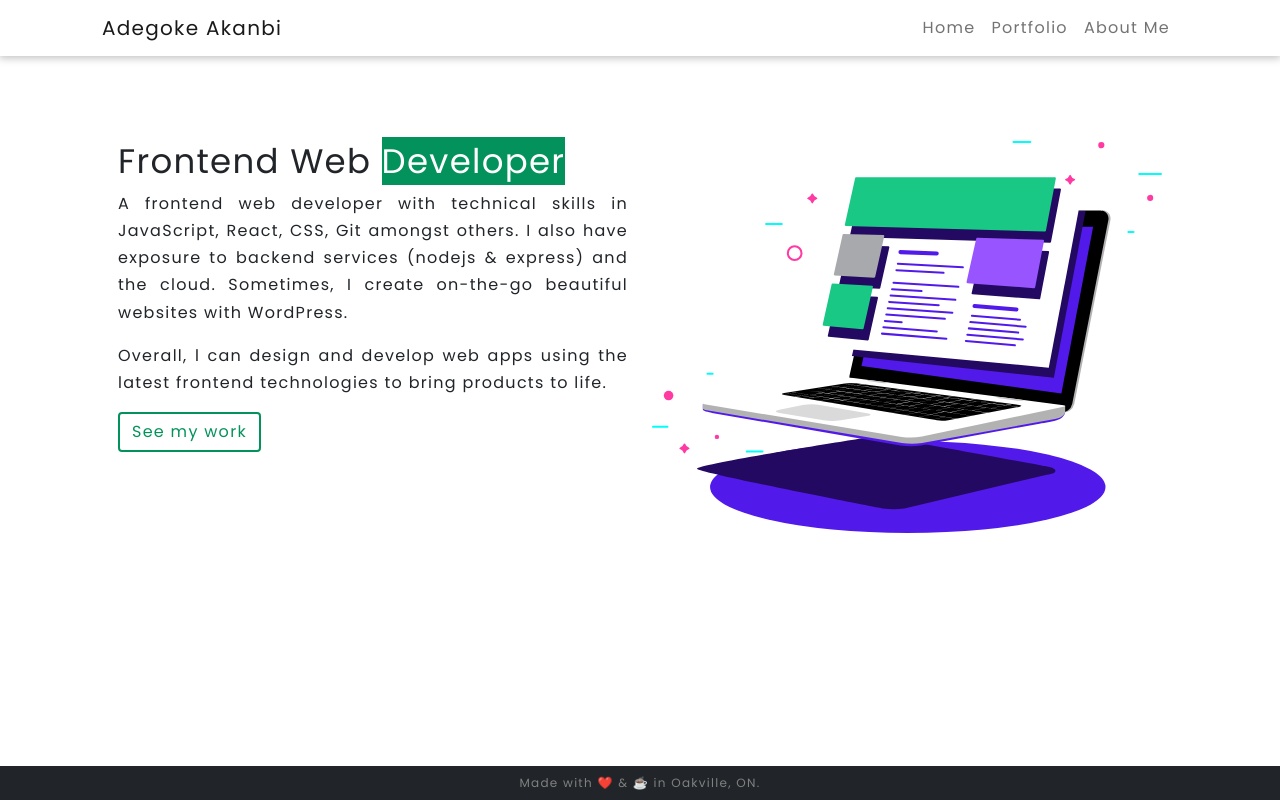
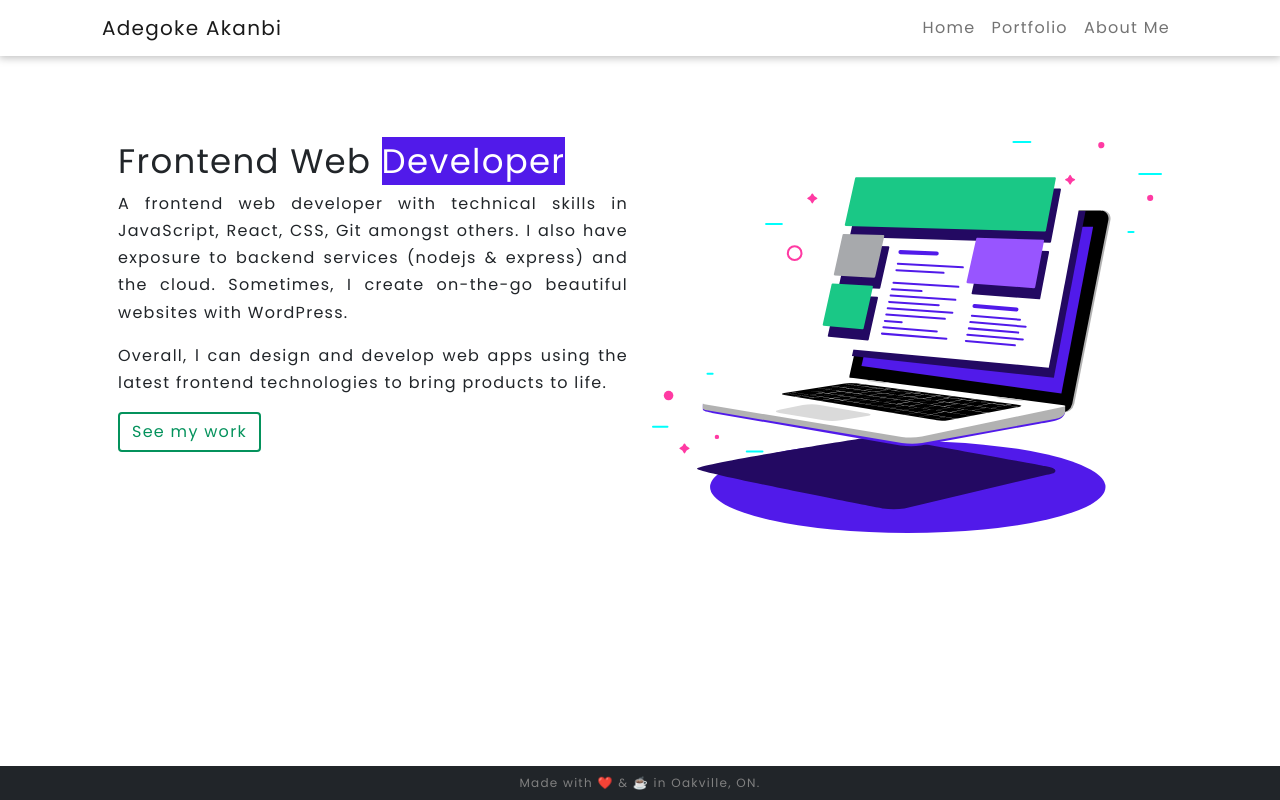
Before and after one commit to wcoolers/portfolio, a React (Create React App) app: page / in a window 1280 px wide. Built offline with nearby package versions, Linux system fonts and the light colour scheme.

Commit message:
updated the accent color to blue on large screens

```diff
--- a/src/index.css
+++ b/src/index.css
@@ -49,12 +49,10 @@ p {
 
 .project-card > p {
   margin-bottom: 20px;
-  /* margin-block: 3px; */
   font-size: 12px;
   color: #2B283A;
 }
 .shade {
-  /* border: 1px solid red; */
   height: 56px;
   box-shadow: 0px 1px 8px 1px rgba(0, 0, 0, 0.25);
 }
@@ -63,9 +61,6 @@ p {
   text-align: justify;
 }
 .footer-text {
-  /* display: flex;
-  justify-content: center; */
-  /* align-items: center; */
   color: gray;
   text-align: center;
   font-size: 12px;
@@ -74,27 +69,21 @@ p {
 .link {
   color: rgb(45, 153, 224);
 }
-img {
-  /* height: 300px;
-  width: 300px; */
-  /* object-fit: none; */
-  /* background-color: red; */
+
+.about-logo {
+  object-position: right;
 }
-.about-logo {
-
-  /* float: right; */
-  object-position: right;
-  /* padding-left: 300px; */
-  /* border: 1px solid */
+.accent {
+  background: #511AEA;
+  color: white;
 }
 @media screen and (max-width: 991px) {
   .hero-logo, .about-logo, .box {
     display: none;
   }
-}
-.accent {
-  background: #04925c;
-  color: white;
+  .accent {
+    background: #04925c;
+  }
 }
 .hero-btn {
   background: white !important;
```
